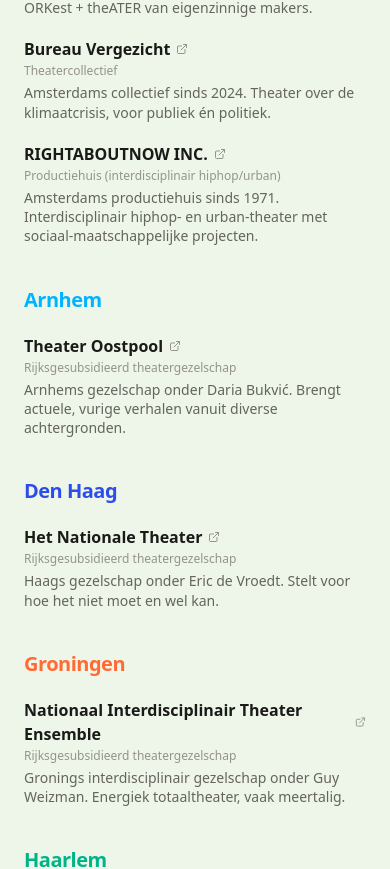
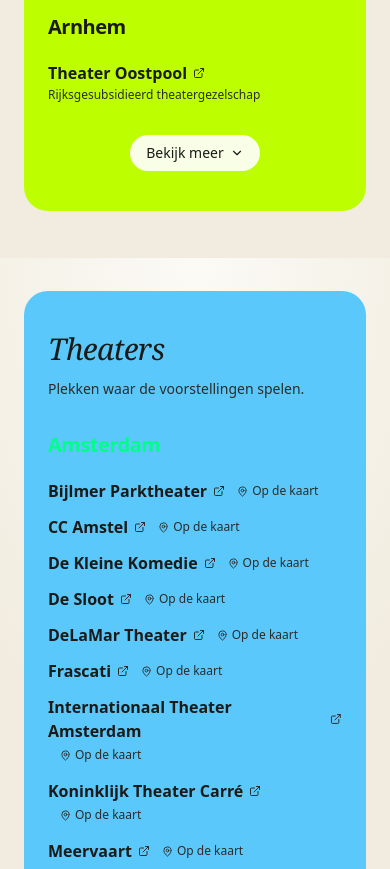
Before and after one commit to cultuursausje/cultuursausje, a Next.js app in the folder site/: page / in a window 390 px wide. Shown: the part 4806-5675 px from the top of the page. Built offline with nearby package versions, Linux system fonts and the light colour scheme.

Commit message:
Add files via upload

```diff
--- a/site/components/GezelschappenSection.tsx
+++ b/site/components/GezelschappenSection.tsx
@@ -1,13 +1,14 @@
 "use client";
 
-import { ExternalLink } from "lucide-react";
+import { useState } from "react";
+import { ExternalLink, ChevronDown, ChevronUp } from "lucide-react";
 import type { Gezelschap } from "@/types";
 
 interface Props {
   gezelschappen: Gezelschap[];
 }
 
-const CITY_COLORS = ["#FF1A6B", "#FF6B35", "#2D4DEB", "#00B4FF", "#B85FFF", "#FF3D8B", "#00B488", "#E5B53A"];
+const CITY_COLORS = ["#FF1A6B", "#FF6B35", "#FFFFFF", "#1A1A18", "#B85FFF", "#FFD500", "#5AC8FA", "#FFB7C8"];
 
 function colorForCity(city: string): string {
   let h = 0;
@@ -25,23 +26,37 @@ function groupByCity(items: Gezelschap[]): Array<[string, Gezelschap[]]> {
     arr.push(g);
     m.set(g.stad, arr);
   });
-  return Array.from(m.entries()).sort((a, b) => a[0].localeCompare(b[0], "nl"));
+  return Array.from(m.entries())
+    .sort(([a], [b]) => a.localeCompare(b, "nl"))
+    .map(([city, list]) => [
+      city,
+      [...list].sort((x, y) => x.naam.localeCompare(y.naam, "nl"))
+    ] as [string, Gezelschap[]]);
 }
+
+const INITIAL_CITY_COUNT = 2;
 
 export function GezelschappenSection({ gezelschappen }: Props) {
   const grouped = groupByCity(gezelschappen);
+  const [expanded, setExpanded] = useState(false);
+  const visibleCities = expanded ? grouped : grouped.slice(0, INITIAL_CITY_COUNT);
+  const hasMore = grouped.length > INITIAL_CITY_COUNT;
 
   return (
-    <section className="relative -mx-6 px-6 py-16 sm:-mx-8 sm:px-8 lg:-mx-12 lg:px-12" style={{ background: "#EDF6E8" }}>
+    <section className="mt-20 sm:mt-24">
+      <div
+        className="rounded-3xl px-6 py-10 sm:px-10 sm:py-14"
+        style={{ background: "#BDFF00" }}
+      >
         <h2 className="font-display mb-3 text-3xl text-ink tracking-tight sm:text-4xl">
           Gezelschappen & collectieven
         </h2>
-      <p className="mb-8 max-w-xl text-sm text-ink-muted">
+        <p className="mb-8 max-w-xl text-sm text-ink-soft">
           De grootste theatergezelschappen en theatercollectieven van Nederland.
         </p>
 
         <div className="space-y-10">
-        {grouped.map(([city, list]) => (
+          {visibleCities.map(([city, list]) => (
             <div key={city}>
               <h3
                 className="mb-5 text-xl font-bold tracking-tight sm:text-2xl"
@@ -49,7 +64,7 @@ export function GezelschappenSection({ gezelschappen }: Props) {
               >
                 {city}
               </h3>
-            <div className="grid grid-cols-1 gap-x-12 gap-y-5 md:grid-cols-2">
+              <div className="grid grid-cols-1 gap-x-12 gap-y-3 md:grid-cols-2">
                 {list.map(g => (
                   <div key={g.id}>
                     <a
@@ -59,18 +74,27 @@ export function GezelschappenSection({ gezelschappen }: Props) {
                       className="inline-flex items-center gap-1.5 text-base font-bold text-ink hover:underline underline-offset-2"
                     >
                       {g.naam}
-                    <ExternalLink size={12} className="text-ink-faint" />
+                      <ExternalLink size={12} className="text-ink-soft" />
                     </a>
-                  <div className="mt-0.5 text-xs text-ink-faint">{g.type}</div>
-                  {g.beschrijving && (
-                    <p className="mt-1 text-sm text-ink-muted leading-snug">{g.beschrijving}</p>
-                  )}
+                    <div className="mt-0.5 text-xs text-ink-soft">{g.type}</div>
                   </div>
                 ))}
               </div>
             </div>
           ))}
         </div>
+
+        {hasMore && (
+          <div className="mt-8 flex justify-center">
+            <button
+              onClick={() => setExpanded(v => !v)}
+              className="inline-flex items-center gap-1.5 rounded-full bg-white/90 px-4 py-2 text-sm font-medium text-ink hover:bg-white transition-colors"
+            >
+              {expanded ? <>Minder <ChevronUp size={14} /></> : <>Bekijk meer <ChevronDown size={14} /></>}
+            </button>
+          </div>
+        )}
+      </div>
     </section>
   );
 }
--- a/site/components/TheatersSection.tsx
+++ b/site/components/TheatersSection.tsx
@@ -1,16 +1,17 @@
 "use client";
 
-import { ExternalLink, MapPin } from "lucide-react";
+import { useState } from "react";
+import { ExternalLink, MapPin, ChevronDown, ChevronUp } from "lucide-react";
 import type { Theater } from "@/types";
 
 interface Props {
   /** Alle theaters voor in de lijst, gegroepeerd per stad. */
   theaters: Theater[];
-  /** Alleen de theaters die in voorstellingen genoemd worden — voor de map. */
+  /** Alleen de theaters die in voorstellingen genoemd worden (niet gebruikt nu, behouden voor API-compat). */
   mentionedTheaters: Theater[];
 }
 
-const CITY_COLORS = ["#FF1A6B", "#FF6B35", "#2D4DEB", "#00B4FF", "#B85FFF", "#FF3D8B", "#00B488", "#E5B53A"];
+const CITY_COLORS = ["#FF1A6B", "#FF6B35", "#FFFFFF", "#1A1A18", "#B85FFF", "#FFD500", "#00FF88", "#FFB7C8"];
 
 function colorForCity(city: string): string {
   let h = 0;
@@ -28,52 +29,42 @@ function groupByCity(items: Theater[]): Array<[string, Theater[]]> {
     arr.push(t);
     m.set(t.stad, arr);
   });
-  return Array.from(m.entries()).sort((a, b) => a[0].localeCompare(b[0], "nl"));
+  // Sorteer per stad alfabetisch + items binnen elke stad alfabetisch
+  return Array.from(m.entries())
+    .sort(([a], [b]) => a.localeCompare(b, "nl"))
+    .map(([city, list]) => [
+      city,
+      [...list].sort((x, y) => x.naam.localeCompare(y.naam, "nl"))
+    ] as [string, Theater[]]);
 }
 
 function mapsLinkForTheater(theater: string, stad: string): string {
   return `https://www.google.com/maps/search/?api=1&query=${encodeURIComponent(theater + ", " + stad)}`;
 }
 
-function mapsEmbedForMentioned(mentioned: Theater[]): string {
-  if (mentioned.length === 0) return "";
-  // Multi-term zoekopdracht — Google laat zoekresultaten zien als pins
-  const query = mentioned.map(t => `${t.naam} ${t.stad}`).join(", ");
-  return `https://maps.google.com/maps?q=${encodeURIComponent(query)}&output=embed`;
-}
+const INITIAL_CITY_COUNT = 2;
 
-export function TheatersSection({ theaters, mentionedTheaters }: Props) {
+export function TheatersSection({ theaters }: Props) {
   const grouped = groupByCity(theaters);
-  const mapUrl = mapsEmbedForMentioned(mentionedTheaters);
+  const [expanded, setExpanded] = useState(false);
+  const visibleCities = expanded ? grouped : grouped.slice(0, INITIAL_CITY_COUNT);
+  const hasMore = grouped.length > INITIAL_CITY_COUNT;
 
   return (
-    <section className="relative -mx-6 px-6 py-16 sm:-mx-8 sm:px-8 lg:-mx-12 lg:px-12" style={{ background: "#E8EFFD" }}>
+    <section className="mt-20 sm:mt-24">
+      <div
+        className="rounded-3xl px-6 py-10 sm:px-10 sm:py-14"
+        style={{ background: "#5AC8FA" }}
+      >
         <h2 className="font-display mb-3 text-3xl text-ink tracking-tight sm:text-4xl">
           Theaters
         </h2>
-      <p className="mb-8 max-w-xl text-sm text-ink-muted">
+        <p className="mb-8 max-w-xl text-sm text-ink-soft">
           Plekken waar de voorstellingen spelen.
         </p>
 
-      {/* Google Maps overzicht — alleen genoemde theaters */}
-      {mapUrl && (
-        <div className="mb-10 overflow-hidden rounded-3xl border border-line bg-white">
-          <div className="aspect-[16/8]">
-            <iframe
-              src={mapUrl}
-              className="block h-full w-full"
-              style={{ border: 0 }}
-              loading="lazy"
-              referrerPolicy="no-referrer-when-downgrade"
-              title="Theaters op de kaart"
-            />
-          </div>
-        </div>
-      )}
-
-      {/* Tekst-lijst gegroepeerd per stad */}
         <div className="space-y-10">
-        {grouped.map(([city, list]) => (
+          {visibleCities.map(([city, list]) => (
             <div key={city}>
               <h3
                 className="mb-5 text-xl font-bold tracking-tight sm:text-2xl"
@@ -81,7 +72,7 @@ export function TheatersSection({ theaters, mentionedTheaters }: Props) {
               >
                 {city}
               </h3>
-            <div className="grid grid-cols-1 gap-x-12 gap-y-5 md:grid-cols-2">
+              <div className="grid grid-cols-1 gap-x-12 gap-y-3 md:grid-cols-2">
                 {list.map(t => (
                   <div key={t.id}>
                     <a
@@ -91,16 +82,13 @@ export function TheatersSection({ theaters, mentionedTheaters }: Props) {
                       className="inline-flex items-center gap-1.5 text-base font-bold text-ink hover:underline underline-offset-2"
                     >
                       {t.naam}
-                    <ExternalLink size={12} className="text-ink-faint" />
+                      <ExternalLink size={12} className="text-ink-soft" />
                     </a>
-                  {t.beschrijving && (
-                    <p className="mt-0.5 text-sm text-ink-muted leading-snug">{t.beschrijving}</p>
-                  )}
                     <a
                       href={mapsLinkForTheater(t.naam, t.stad)}
                       target="_blank"
                       rel="noreferrer"
-                    className="mt-1 inline-flex items-center gap-1 text-xs text-ink-faint hover:text-ink underline-offset-2 hover:underline"
+                      className="ml-3 inline-flex items-center gap-1 text-xs text-ink-soft hover:text-ink underline-offset-2 hover:underline"
                     >
                       <MapPin size={11} /> Op de kaart
                     </a>
@@ -110,6 +98,18 @@ export function TheatersSection({ theaters, mentionedTheaters }: Props) {
             </div>
           ))}
         </div>
+
+        {hasMore && (
+          <div className="mt-8 flex justify-center">
+            <button
+              onClick={() => setExpanded(v => !v)}
+              className="inline-flex items-center gap-1.5 rounded-full bg-white/90 px-4 py-2 text-sm font-medium text-ink hover:bg-white transition-colors"
+            >
+              {expanded ? <>Minder <ChevronUp size={14} /></> : <>Bekijk meer <ChevronDown size={14} /></>}
+            </button>
+          </div>
+        )}
+      </div>
     </section>
   );
 }
```
Lines whose indentation alone changed are shown as unchanged.
